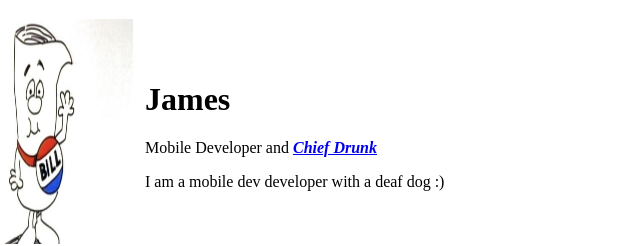
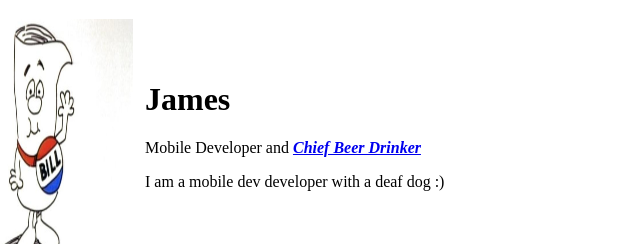
Before and after one commit to jamesingreersc/cv, a plain HTML site: page index.html in a window 1280 px wide. Shown: the top 246 px of the page, 71-711 px from the left. Drawn offline with Linux system fonts and the light colour scheme.

Commit message:
Update index.html
typo

```diff
--- a/index.html
+++ b/index.html
@@ -13,7 +13,7 @@
             <td>
                 <h1>James</h1>
                 <P>Mobile Developer and <em><strong><a href="https://en.wikipedia.org/wiki/Beer">Chief
-                                Drunk</a></strong> </em></P>
+                                Beer Drinker</a></strong> </em></P>
                 <p>I am a mobile dev developer with a deaf dog :)</p>
             </td>
         </tr>
```
